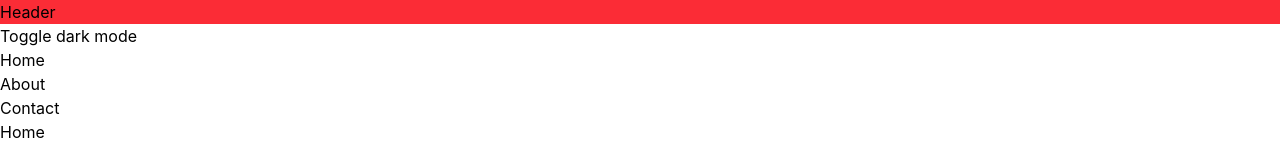
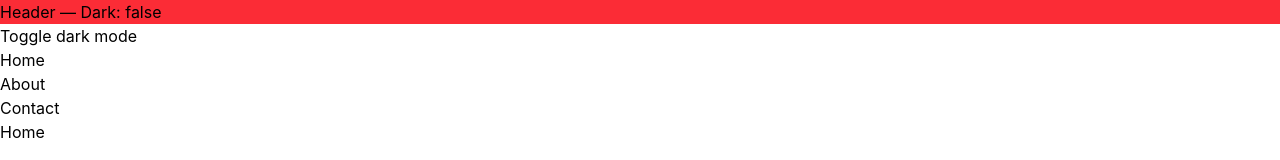
Before and after one commit to pavlin05/fakestore-vue-app, a Vue app: page / in a window 1280 px wide. Shown: the top 160 px of the page. Built offline with nearby package versions, Linux system fonts and the light colour scheme; the HTML template or start-up script is replaced by a standard one.

Commit message:
feat(qubica): install tailwind

```diff
--- a/src/App.vue
+++ b/src/App.vue
@@ -1,21 +1,17 @@
 <script setup lang="ts">
-  const toggleDarkMode=()=> {
-    const root = document.documentElement
+import { useDark, useToggle } from '@vueuse/core'
 
-    if (root.classList.contains('dark')) {
-      root.classList.remove('dark')
-    } else {
-      root.classList.add('dark')
-    }
-  }
+const isDark = useDark({
+  selector: 'html',  // applica classe 'dark' al <html>
+})
+
+const toggleDarkMode2 = useToggle(isDark)
 </script>
 
 <template>
   <header>
-    <div class="bg-red-500 dark:bg-green-500">
-      Header
-    </div>
-    <button @click="toggleDarkMode">Toggle dark mode</button>
+    <div class="bg-red-500 dark:bg-green-500">Header — Dark: {{ isDark }}</div>
+    <button @click="toggleDarkMode2()">Toggle dark mode</button>
     <nav>
       <ul>
         <li><a href="#">Home</a></li>
@@ -25,7 +21,7 @@
     </nav>
   </header>
   <main>
-   <h1>Home</h1>
+    <h1>Home</h1>
   </main>
 </template>
 
```
